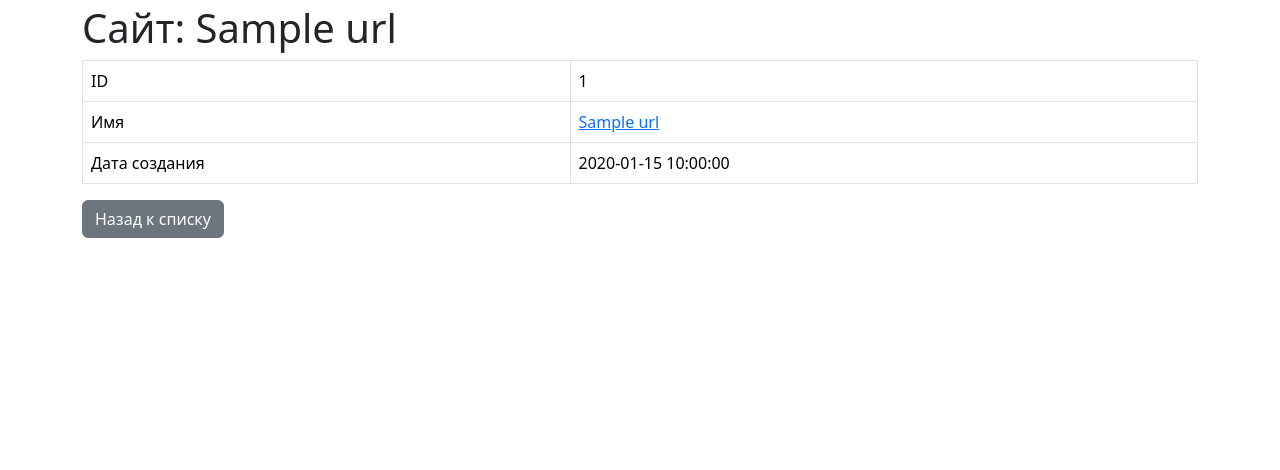
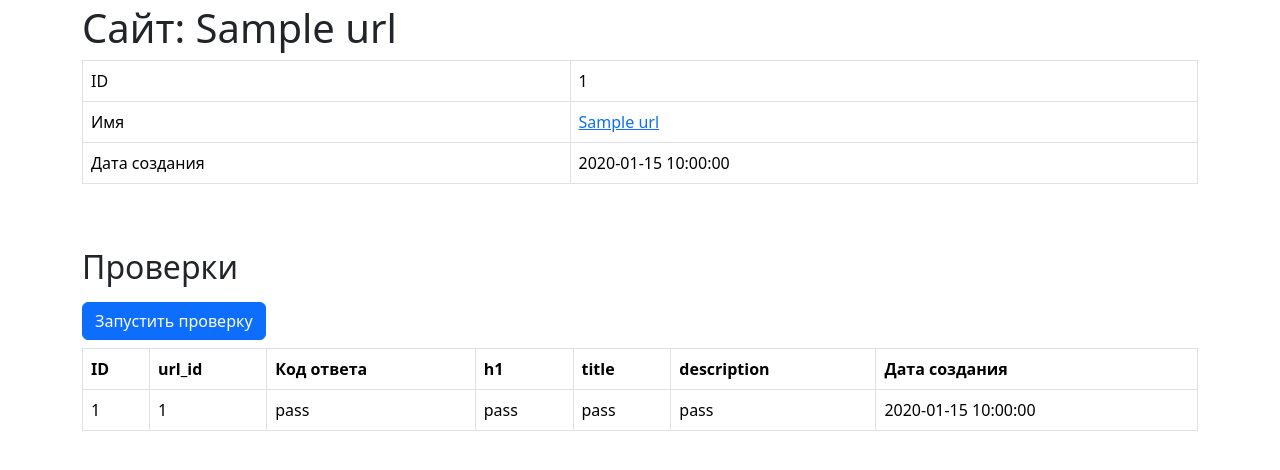
Before and after one commit to Xequrt/python-project-83, a Flask app: template page_analyzer/templates/url_detail.html in a window 1280 px wide. Shown: the part 142-612 px from the top of the page. Run offline with Flask 3, Linux system fonts and the light colour scheme; the template is opened without the code that fills it: most values are stand-ins (such as "Sample title", 1, 10 or a date in 2020); one stand-in notice (Sample message) is shown; some libraries are stand-ins or nearby versions.

Commit message:
Add url_checks and redirect to url_detail

```diff
--- a/page_analyzer/app.py
+++ b/page_analyzer/app.py
@@ -37,19 +37,24 @@ def analyze():
     cursor = conn.cursor()
 
     cursor.execute('SELECT * FROM urls WHERE name = %s', (normalized_url,))
-    if cursor.fetchone():
-        flash('Этот URL уже добавлен.', 'error')
+    existing_url = cursor.fetchone()
+    if existing_url:
+        flash('Страница уже существует', 'info')
+        url_id = existing_url[0]
+    else:
+        created_at = datetime.now()
+        cursor.execute('INSERT INTO urls (name, created_at) VALUES (%s, %s) RETURNING id', (normalized_url, created_at))
+        url_id = cursor.fetchone()[0]
+        conn.commit()
+        flash('URL успешно добавлен!', 'success')
+        cursor.execute("INSERT INTO url_checks (url_id, created_at) VALUES (%s, CURRENT_TIMESTAMP)", (url_id,))
+        conn.commit()
+
         cursor.close()
         conn.close()
-        return redirect(url_for('index'))
 
-    created_at = datetime.now()
-    cursor.execute('INSERT INTO urls (name, created_at) VALUES (%s, %s)', (normalized_url, created_at))
-    conn.commit()
-    cursor.close()
-    conn.close()
-    flash('URL успешно добавлен!', 'success')
-    return redirect(url_for('urls'))
+        # Перенаправляем на страницу деталей URL
+    return redirect(url_for('url_detail', url_id=url_id))
 
 
 @app.route('/urls')
@@ -59,7 +64,7 @@ def urls():
     cursor.execute('SELECT * FROM urls ORDER BY created_at DESC')
     all_urls = cursor.fetchall()
 
-    urls_list = [{'id': url[0], 'name': url[1], 'created_at': url[2]} for url in all_urls]
+    urls_list = [{'id': url[0], 'name': url[1], 'created_at': url[2].strftime('%Y-%m-%d')} for url in all_urls]
 
     cursor.close()
     conn.close()
@@ -71,16 +76,36 @@ def url_detail(url_id):
     cursor = conn.cursor()
     cursor.execute('SELECT * FROM urls WHERE id = %s', (url_id,))
     url_entry = cursor.fetchone()
+    if url_entry is None:
+        return "URL not found", 404
+
+    cursor.execute('SELECT * FROM url_checks WHERE url_id = %s', (url_id,))
+    checks = cursor.fetchall()
+
     cursor.close()
     conn.close()
-    if url_entry is None:
-        return "URL not found", 404
+
     url_data = {
         'id': url_entry[0],
         'name': url_entry[1],
-        'created_at': url_entry[2]
+        'created_at': url_entry[2].strftime('%Y-%m-%d')
     }
-    return render_template('url_detail.html', url=url_data)
+
+    checks_list = [{'id': check[0], 'url_id': check[1], 'created_at': check[6].strftime('%Y-%m-%d')} for check in checks]
+
+    return render_template('url_detail.html', url=url_data, checks=checks_list)
+
+@app.route('/urls/<int:url_id>/checks', methods=['POST'])
+def run_checks(url_id):
+    conn = get_db_connection()
+    cursor = conn.cursor()
+
+    cursor.execute("INSERT INTO url_checks (url_id, created_at) VALUES (%s, CURRENT_TIMESTAMP)", (url_id,))
+
+    conn.commit()
+    cursor.close()
+    conn.close()
+    return redirect(url_for('url_detail', url_id=url_id))
 
 if __name__ == '__main__':
     app.run(debug=True)
--- a/page_analyzer/templates/base.html
+++ b/page_analyzer/templates/base.html
@@ -6,6 +6,13 @@
     <meta name="description" content="Анализатор страниц">
     <link href="https://cdn.jsdelivr.net/npm/bootstrap@5.3.3/dist/css/bootstrap.min.css" rel="stylesheet" integrity="sha384-QWTKZyjpPEjISv5WaRU9OFeRpok6YctnYmDr5pNlyT2bRjXh0JMhjY6hW+ALEwIH" crossorigin="anonymous">
     <title>{% block title %}Анализатор страниц{% endblock %}</title>
+    <style>
+    .alert {
+        width: 100%;
+        margin: 0;
+        padding: 1rem;
+    }
+    </style>
 </head>
 <body class="min-vh-100 d-flex flex-column">
     <header class="flex-shrink-0">
@@ -27,7 +34,7 @@
                 {% if messages %}
                     <div class="mb-3">
                         {% for category, message in messages %}
-                            <div class="alert alert-{{ category }}" role="alert">{{ message }}</div>
+                            <div class="alert alert-{{ category }} w-100" role="alert">{{ message }}</div>
                         {% endfor %}
                     </div>
                 {% endif %}
--- a/page_analyzer/templates/url_detail.html
+++ b/page_analyzer/templates/url_detail.html
@@ -23,6 +23,40 @@
         </tbody>
     </table>
 </div>
-
-<a href="{{ url_for('urls') }}" class="btn btn-secondary">Назад к списку</a>
+    <h2 class="mt-5 mb-3">Проверки</h2>
+    <form method="post" action="{{ url_for('run_checks', url_id=url.id) }}">
+    <input type="submit" class="btn btn-primary" value="Запустить проверку">
+    </form>
+<div>
+    <table class="table table-bordered table-hover mt-2" data-test="checks">
+    <thead>
+      <tr>
+        <th>ID</th>
+        <th>url_id</th>
+        <th>Код ответа</th>
+        <th>h1</th>
+        <th>title</th>
+        <th>description</th>
+        <th>Дата создания</th>
+      </tr>
+    </thead>
+    <tbody>
+    {% for check in checks %}
+    <tr>
+        <td>{{ check.id }}</td>
+        <td>{{ check.url_id }}</td>
+        <td>pass</td>
+        <td>pass</td>
+        <td>pass</td>
+        <td>pass</td>
+<!--        <td>{{ check.status_code }}</td>-->
+<!--        <td>{{ check.h1 }}</td>-->
+<!--        <td>{{ check.title }}</td>-->
+<!--        <td>{{ check.description }}</td>-->
+        <td>{{ check.created_at }}</td>
+    </tr>
+    {% endfor %}
+    </tbody>
+    </table>
+  </div>
 {% endblock %}
```
